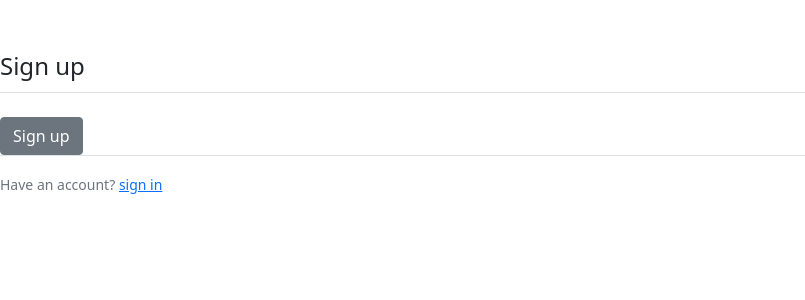
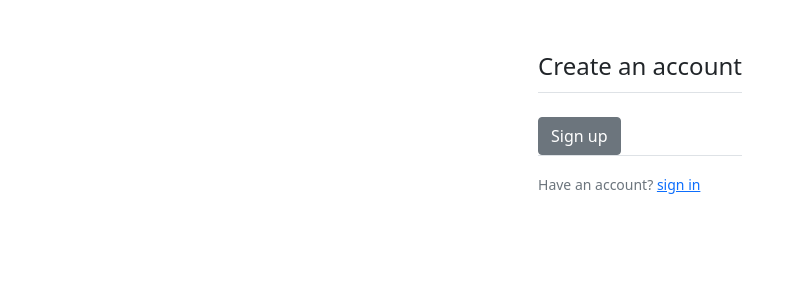
Before and after one commit to Dslate88/tf-aws-django-website, a Django app: template base/users/templates/users/register.html in a window 1280 px wide. Shown: the part 56-356 px from the top of the page, without its empty margins (0-805 px from the left). Run offline with Django 4.2, Linux system fonts and the light colour scheme; the template is opened without the code that fills it, so the values that code supplies are empty.

Commit message:
registration html title change and center formatting

```diff
--- a/base/users/templates/users/register.html
+++ b/base/users/templates/users/register.html
@@ -1,15 +1,16 @@
 {% extends 'base.html' %}
 
-{% block title %}Sign up{% endblock %}
+{% block title %}signup - devinslate.com{% endblock %}
 
 {% block content %}
+<div class="col d-flex justify-content-center mt-5">
     <br/><br/>
     <div class="content-section mb-3">
         <form method="POST">
             {% csrf_token %}
 
             <fieldset class="form-group">
-                <legend class="border-bottom mb-4">Sign up<legend>
+                <legend class="border-bottom mb-4">Create an account<legend>
             </fieldset>
 
             {{ form }}
@@ -25,4 +26,5 @@
             </small>
         </div>
     </div>
+</div
 {% endblock %}
```
